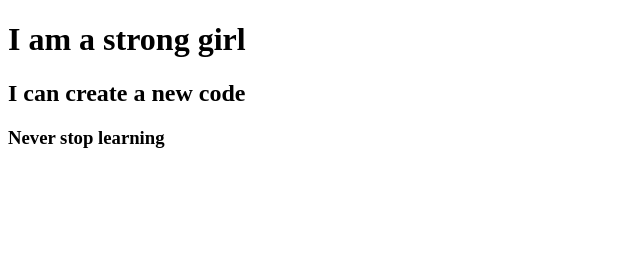
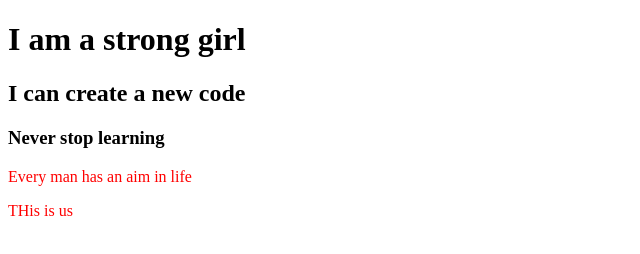
Before and after one commit to Saymauddin/my-second-repo, a plain HTML site: page index.html in a window 1280 px wide. Shown: the whole page, without its empty margins (0-640 px from the left). Drawn offline with Linux system fonts and the light colour scheme.

Commit message:
style added

```diff
--- a/index.html
+++ b/index.html
@@ -5,10 +5,13 @@
     <meta http-equiv="X-UA-Compatible" content="IE=edge">
     <meta name="viewport" content="width=device-width, initial-scale=1.0">
     <title>My second github repo</title>
+    <link rel="stylesheet" href="style.css">
 </head>
 <body>
     <h1>I am a strong girl</h1>
     <h2>I can create a new code</h2>
     <h3>Never stop learning</h3>
+    <p>Every man has an aim in life</p>
+    <p>THis is us</p>
 </body>
 </html>
--- /dev/null
+++ b/style.css
@@ -0,0 +1,3 @@
+p{
+    color: red;
+}
```
